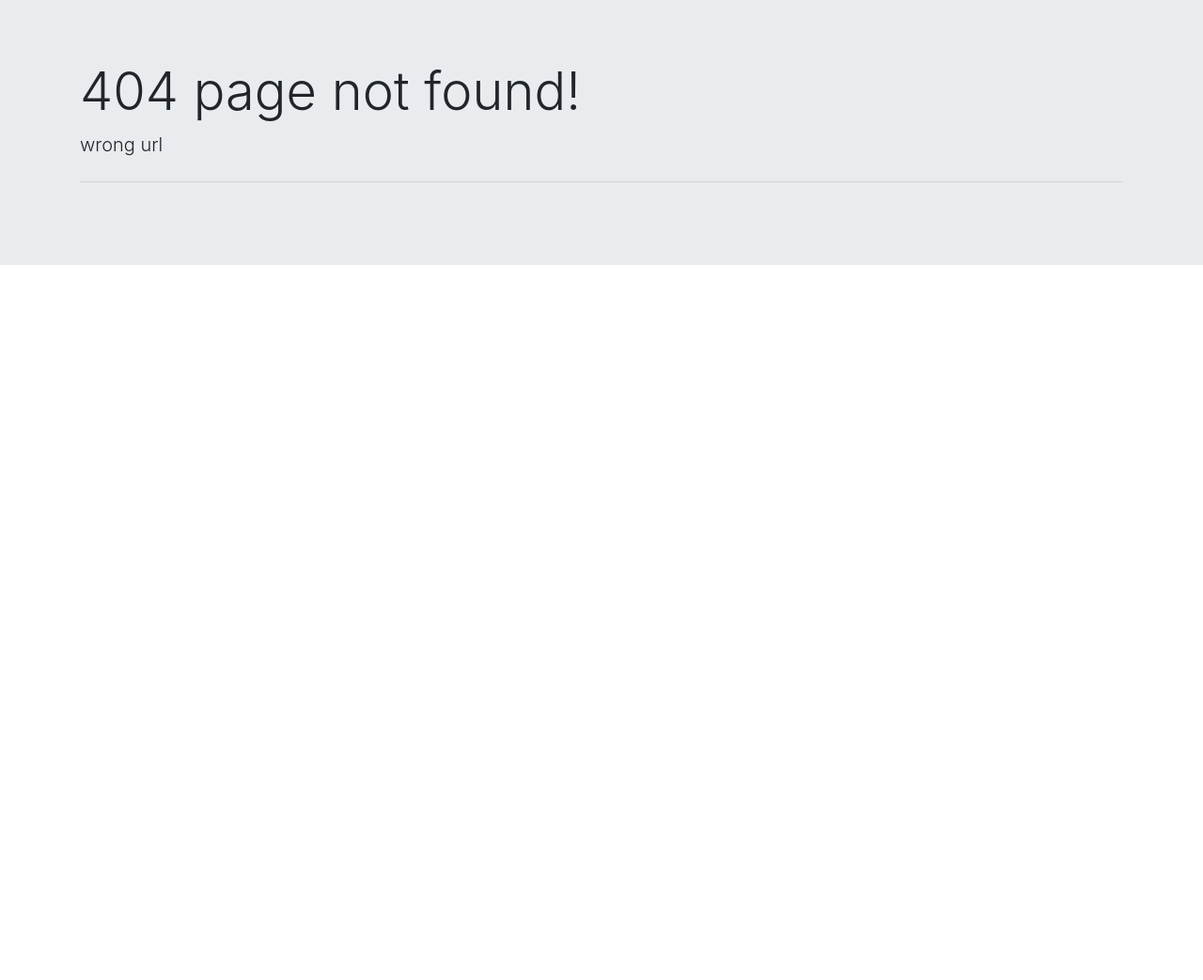
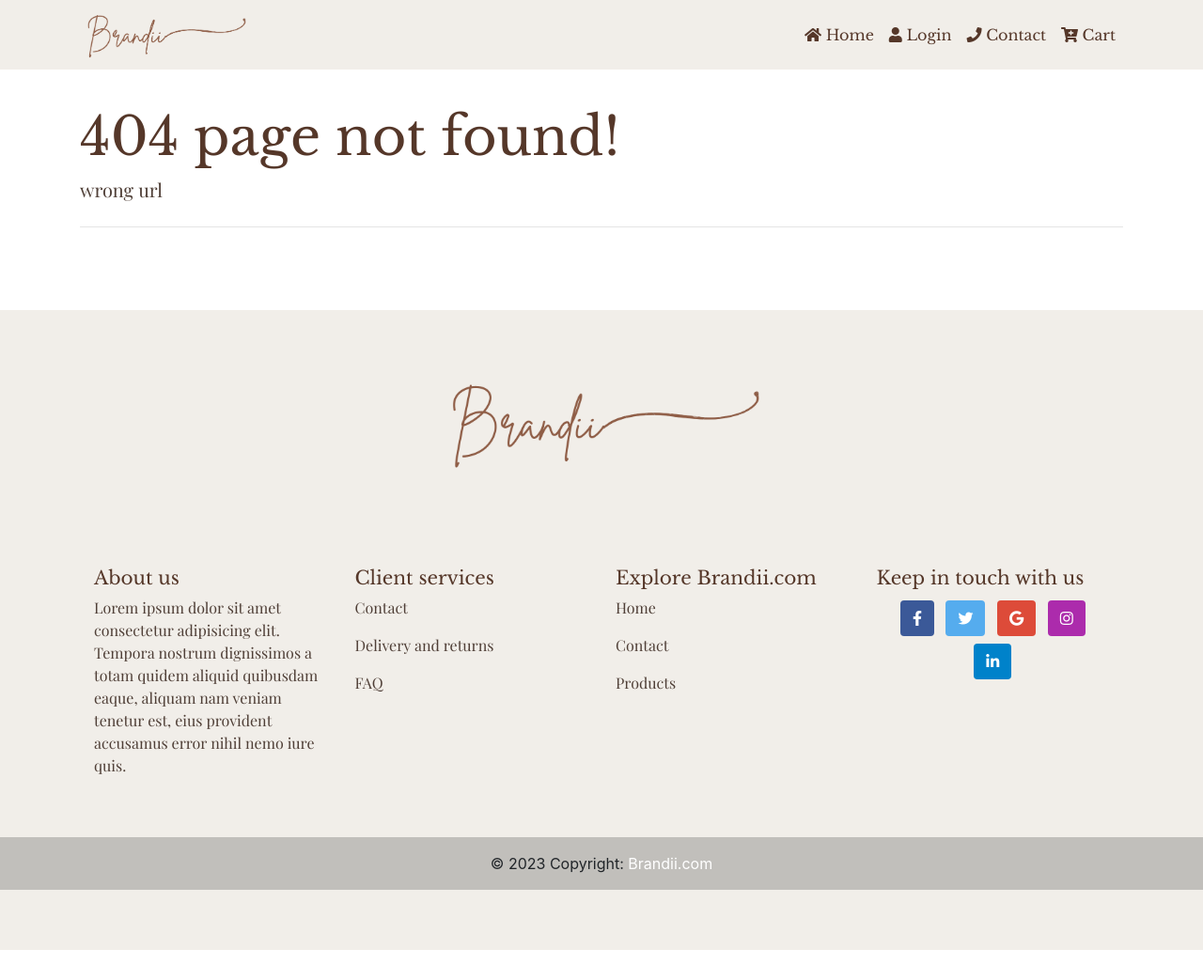
Before and after one commit to ngynbngoc/CS204-, a PHP site: template Final_project/views/_404.php in a window 1280 px wide. Shown: the whole page at 94% size. Before the commit the page ends 282 px from the top, so only its background shows below. Run offline with PHP 8.4, Linux system fonts and the light colour scheme; the template is opened without the code that fills it, so the values that code supplies are empty.

Commit message:
Add files via upload

```diff
--- a/Final_project/includes/footer.php
+++ b/Final_project/includes/footer.php
@@ -1,3 +1,102 @@
+
+
+<footer>
+    <div class="jumbotron jumbotron-fluid footer bg-color">
+       <div class="container footer">
+            <img src="images/logo.png" class="footer-img mb-5" alt="">
+            <div class="container mt-5 mb-0 ">
+                <div class="row">
+                    <div class="col-md-3">
+                        <h5>About us</h5>
+                        <p>Lorem ipsum dolor sit amet consectetur adipisicing elit. Tempora nostrum dignissimos a totam quidem aliquid quibusdam eaque,
+                            aliquam nam veniam tenetur est, eius provident accusamus error nihil nemo iure quis. </p>
+                    </div>
+
+                    <div class="col-md-3">
+                        <h5>Client services</h5>
+                        <p>Contact</p>
+                        <p>Delivery and returns</p>
+                        <p>FAQ</p>
+                    </div>
+
+                    <div class="col-md-3">
+                        <h5>Explore Brandii.com</h5>
+                        <p>Home</p>
+                        <p>Contact</p>
+                        <p>Products</p>
+                    </div>
+
+                    <div class="col-md-3">
+                        <h5>Keep in touch with us</h5>
+                        <footer class="bg-light text-center text-white">
+
+                        <!-- Section: Social media -->
+                        <section class="mb-4 bg-color">
+                            <!-- Facebook -->
+                            <a
+                                class="btn text-white btn-floating m-1"
+                                style="background-color: #3b5998;"
+                                href="#!"
+                                role="button"
+                                ><i class="fab fa-facebook-f"></i
+                            ></a>
+
+                            <!-- Twitter -->
+                            <a
+                                class="btn text-white btn-floating m-1"
+                                style="background-color: #55acee;"
+                                href="#!"
+                                role="button"
+                                ><i class="fab fa-twitter"></i
+                            ></a>
+
+                            <!-- Google -->
+                            <a
+                                class="btn text-white btn-floating m-1"
+                                style="background-color: #dd4b39;"
+                                href="#!"
+                                role="button"
+                                ><i class="fab fa-google"></i
+                            ></a>
+
+                            <!-- Instagram -->
+                            <a
+                                class="btn text-white btn-floating m-1"
+                                style="background-color: #ac2bac;"
+                                href="#!"
+                                role="button"
+                                ><i class="fab fa-instagram"></i
+                            ></a>
+
+                            <!-- Linkedin -->
+                            <a
+                                class="btn text-white btn-floating m-1"
+                                style="background-color: #0082ca;"
+                                href="#!"
+                                role="button"
+                                ><i class="fab fa-linkedin-in"></i
+                            ></a>
+
+                            </section>
+                        </div>
+
+                </div>
+            </div>
+       </div>
+       <!-- Copyright -->
+        <div class="text-center p-3 mt-5" style="background-color: rgba(0, 0, 0, 0.2);">
+                            © 2023 Copyright:
+            <a class="text-white" href="">Brandii.com</a>
+        </div>
+        <!-- Copyright -->
+    </div>
+
+
+</footer>
+
+
+
+
 
 </body>
 <script src="https://cdnjs.cloudflare.com/ajax/libs/jquery/3.5.1/jquery.slim.min.js"></script>
--- a/Final_project/includes/header.php
+++ b/Final_project/includes/header.php
@@ -7,7 +7,41 @@
 <meta name="Description" content="Enter your description here"/>
 <link rel="stylesheet" href="https://cdnjs.cloudflare.com/ajax/libs/twitter-bootstrap/4.6.0/css/bootstrap.min.css">
 <link rel="stylesheet" href="https://cdnjs.cloudflare.com/ajax/libs/font-awesome/5.15.4/css/all.min.css">
-<link rel="stylesheet" href="style.css">
-<title>ITEC MVC</title>
+
+<!------------------------------------ style --------------------------------- -->
+<link rel="stylesheet" href="includes/style.css">
+<link rel="preconnect" href="https://fonts.googleapis.com">
+<link rel="preconnect" href="https://fonts.gstatic.com" crossorigin>
+<link href="https://fonts.googleapis.com/css2?family=Libre+Baskerville&family=Playfair+Display&display=swap" rel="stylesheet">
+
+
+
+<title>Brandii Official Website</title>
 </head>
 <body>
+
+
+
+<nav class="navbar navbar-expand-lg bg-color fixed-top">
+        <div class="container">
+            <img src="images/logo.png" class="logo" alt="">
+            <button class="navbar-toggler" data-target="#my-nav" data-toggle="collapse" aria-controls="my-nav" aria-expanded="false" aria-label="Toggle navigation">
+                <span class="navbar-toggler-icon"></span>
+            </button>
+            <div id="my-nav" class="collapse navbar-collapse">
+                <ul class="navbar-nav ml-auto">
+                    <li class="nav-item ">
+                        <a class="nav-link" href="#"><i class="fa fa-home" aria-hidden="true"></i> Home</a>
+                    </li>
+                    <li class="nav-item ">
+                        <a class="nav-link " href="#" tabindex="-1" aria-disabled="true"><i class="fa fa-user" aria-hidden="true"></i> Login</a>
+                    </li>
+                    <li class="nav-item ">
+                        <a class="nav-link " href="#" tabindex="-1" aria-disabled="true"><i class="fa fa-phone" aria-hidden="true"></i> Contact</a>
+                    </li>
+                    <li class="nav-item ">
+                        <a class="nav-link " href="#" tabindex="-1" aria-disabled="true"><i class="fa fa-cart-plus" aria-hidden="true"></i> Cart</a>
+                    </li>
+            </div>
+    </div>
+</nav>
--- a/Final_project/includes/style.css
+++ b/Final_project/includes/style.css
@@ -0,0 +1,40 @@
+img.logo {
+    width: 180px;
+}
+
+img.footer-img {
+    width: 350px;
+}
+
+.bg-color {
+    background: #f1eee9!important;
+}
+
+.jumbotron {
+    background: white;
+}
+
+
+a.nav-link, h1, h2, h3, h4, h5 {
+    font-family: Libre Baskerville;
+    color: #553729;
+}
+
+p {
+    font-family: playfair display;
+    color: #433129ed
+}
+
+a.nav-link:hover {
+    color: white;
+    background: #2f5a56d6;
+    border-radius: 30px;
+    transition: all 1000ms;
+}
+
+
+.container.footer {
+    align-items: center;
+    display: flex;
+    flex-direction: column;
+}
--- a/Final_project/views/_404.php
+++ b/Final_project/views/_404.php
@@ -1,6 +1,6 @@
 <?php include "includes/header.php";?>
 
-<div class="jumbotron jumbotron-fluid">
+<div class="jumbotron jumbotron-fluid mt-5 mb-0">
     <div class="container">
         <h1 class="display-4">404 page not found!</h1>
         <p class="lead">wrong url</p>
--- a/Final_project/views/home.php
+++ b/Final_project/views/home.php
@@ -5,5 +5,5 @@ include "includes/header.php";
 
 
 <?php
-include "include/footer.php";
+include "includes/footer.php";
 ?>
```
Also changed, not shown: Final_project/core/DB.php (+25 -0 lines), Final_project/core/website.php (+4 -4 lines), Final_project/index.php (+6 -5 lines), Final_project/images/logo.png (added).
